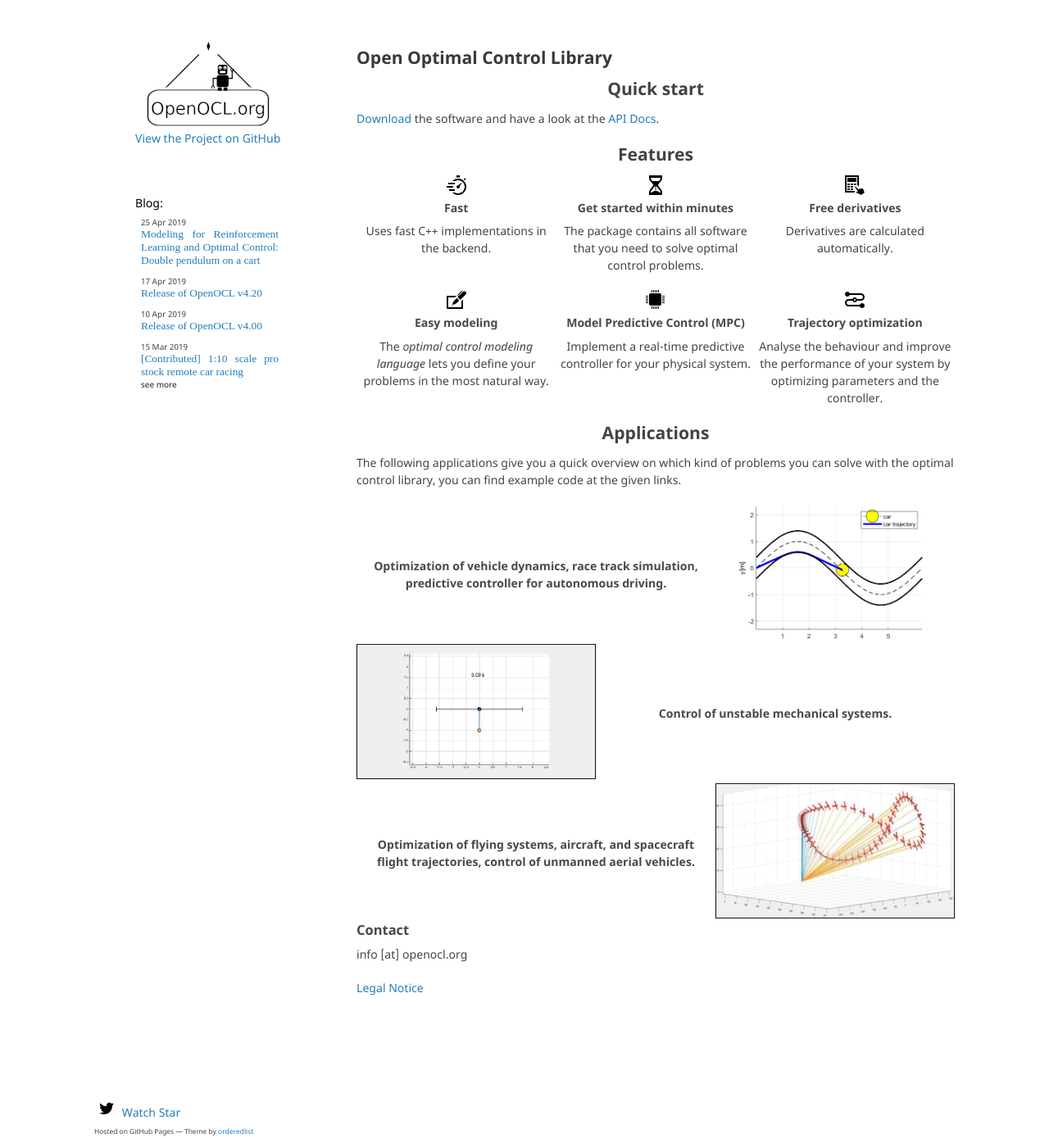
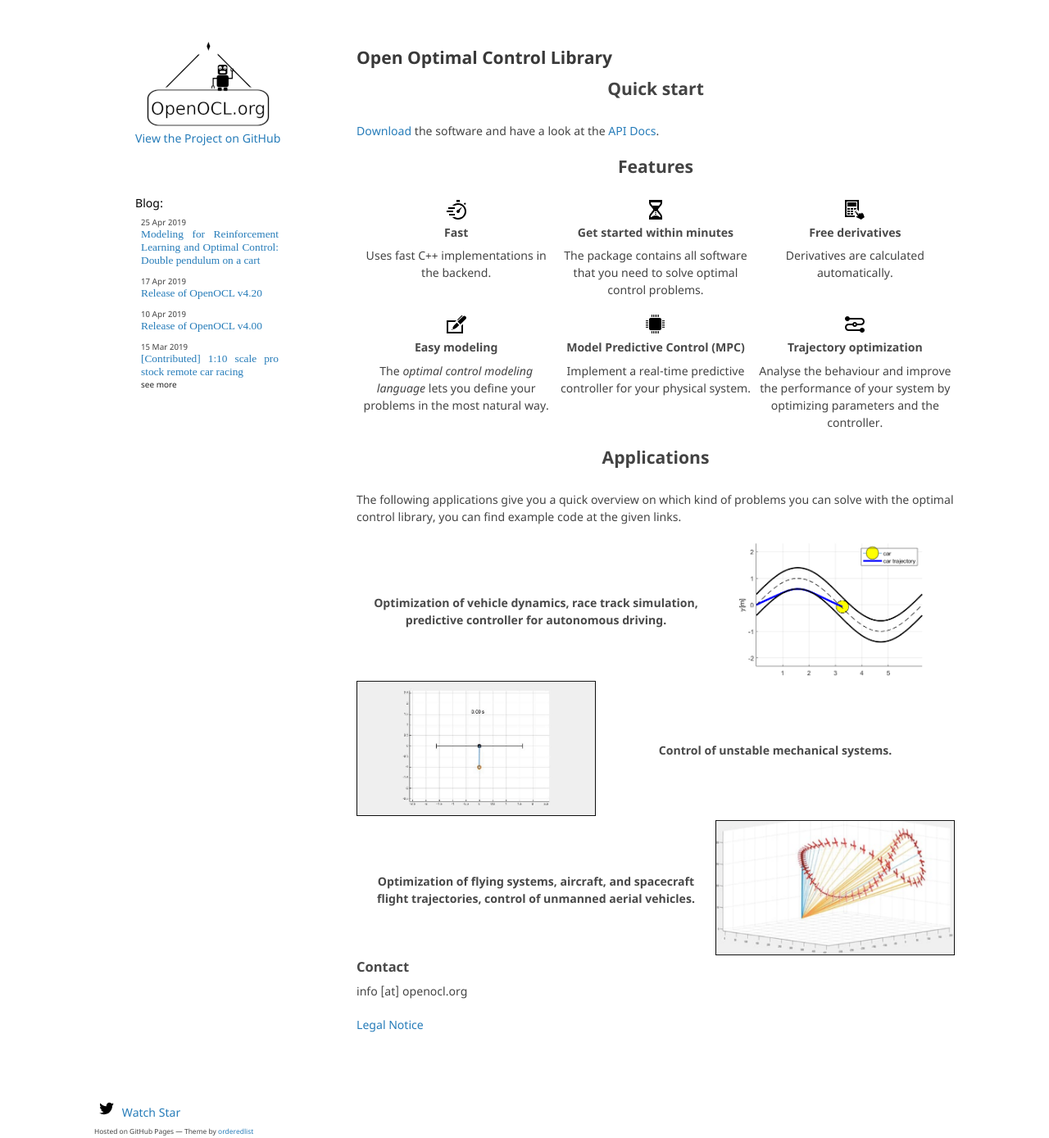
Before and after one commit to OpenOCL/openocl.github.io, a Jekyll site: the page built from frontpage.md, in a window 1280 px wide and 1389 px high. Shown: the whole window at 82% size. Built offline with Jekyll 4.4.1, drawn with Linux system fonts in a browser that asks for light colours; some web fonts are replaced.

Commit message:
Update content.scss

```diff
--- a/_sass/content.scss
+++ b/_sass/content.scss
@@ -6,8 +6,14 @@
   font-weight:400;
 }
 
+.content-frontpage h1 {
+  text-align: center;
+  margin: 0 0 50px;
+}
+
 .content-frontpage h2 {
   text-align: center;
+  margin: 0 0 30px;
 }
 
 .content-row {
```
